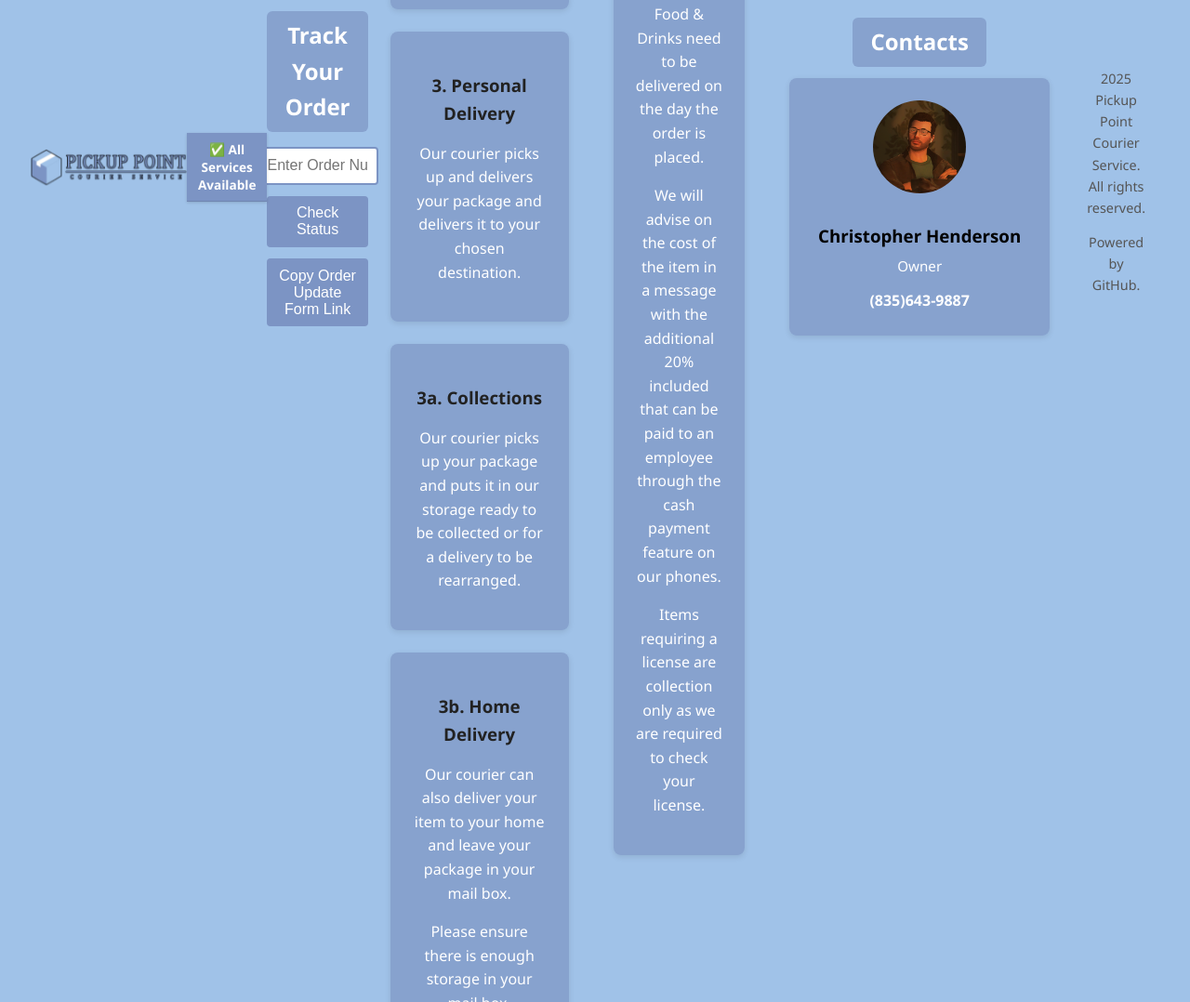
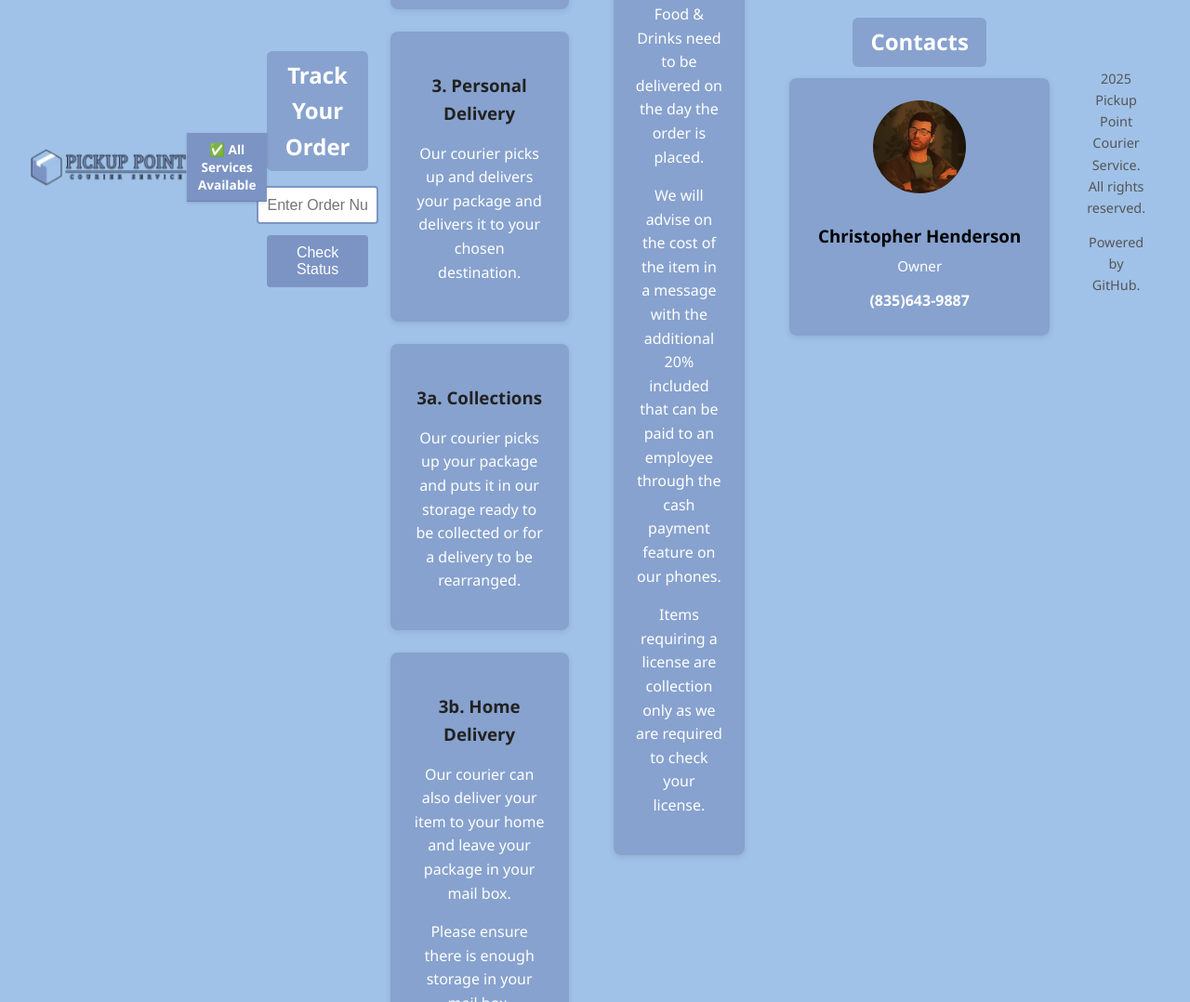
Before and after one commit to Nommie-Noms/pickup-Point.github.io, a plain HTML site: page index.html in a window 1280 px wide. Shown: the part 837-1915 px from the top of the page at 93% size. Drawn offline with Linux system fonts and the light colour scheme.

Commit message:
Update index.html

```diff
--- a/index.html
+++ b/index.html
@@ -48,14 +48,6 @@
   <form id="tracking-form" class="tracking-form">
     <input type="text" id="order" placeholder="Enter Order Number" required>
     <button type="submit">Check Status</button>
-    <button
-  type="button"
-  class="copy-form-btn"
-  onclick="copyOrderForm()"
->
-  Copy Order Update Form Link
-</button>
-
   </form>
 
   <div id="order-result" class="order-result hidden">
```
